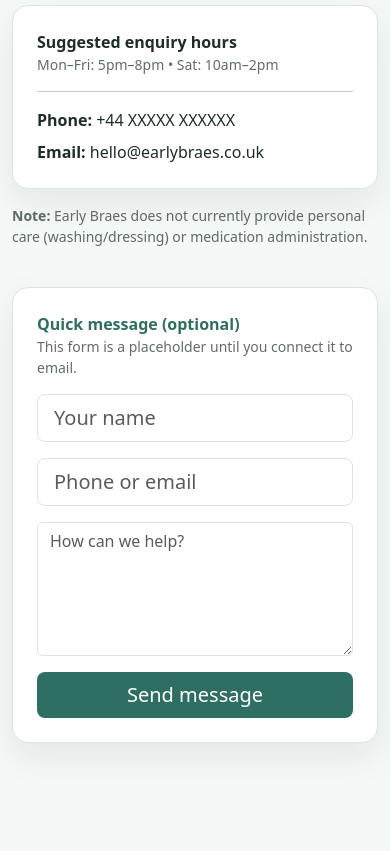
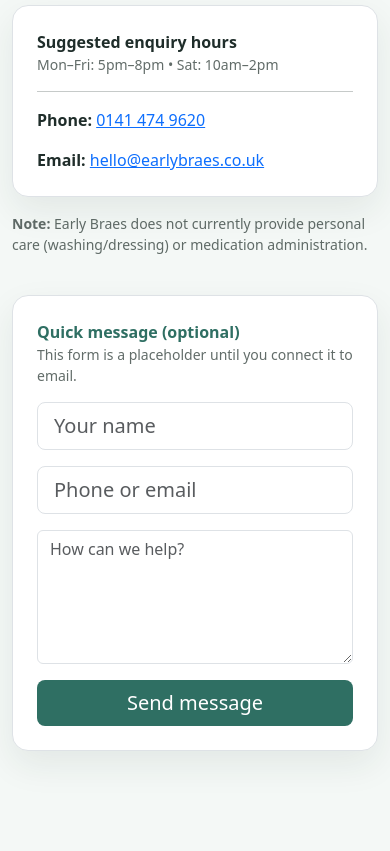
Before and after one commit to jambothesaint/early-braes, a plain HTML site: page index.html in a window 390 px wide. Shown: the part 3777-4628 px from the top of the page. Drawn offline with nearby package versions, Linux system fonts and the light colour scheme.

Commit message:
Update index.html
phone and mail to

```diff
--- a/index.html
+++ b/index.html
@@ -245,8 +245,12 @@
           <div class="fw-semibold">Suggested enquiry hours</div>
           <div class="small small-muted">Mon–Fri: 5pm–8pm • Sat: 10am–2pm</div>
           <hr class="my-3" />
-          <p class="mb-2"><strong>Phone:</strong> +44 XXXXX XXXXXX</p>
-          <p class="mb-0"><strong>Email:</strong> hello@earlybraes.co.uk</p>
+          <p><strong>Phone:</strong>
+<a href="tel:+441414749620">0141 474 9620</a>
+</p>
+          <p class="mb-0"><strong>Email:</strong>
+<a href="mailto:hello@earlybraes.co.uk">hello@earlybraes.co.uk</a>
+</p>
         </div>
         <p class="mt-3 small small-muted"><strong>Note:</strong> Early Braes does not currently provide personal care (washing/dressing) or medication administration.</p>
       </div>
```
